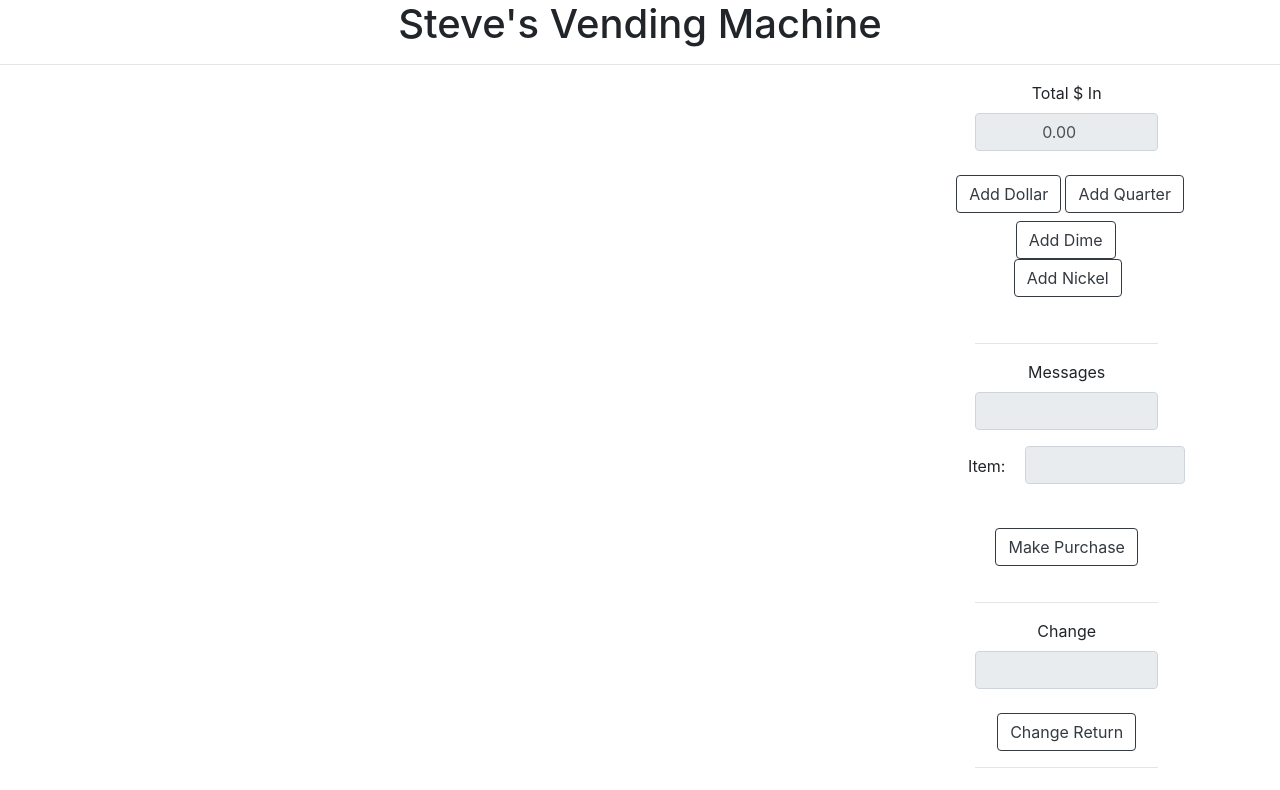
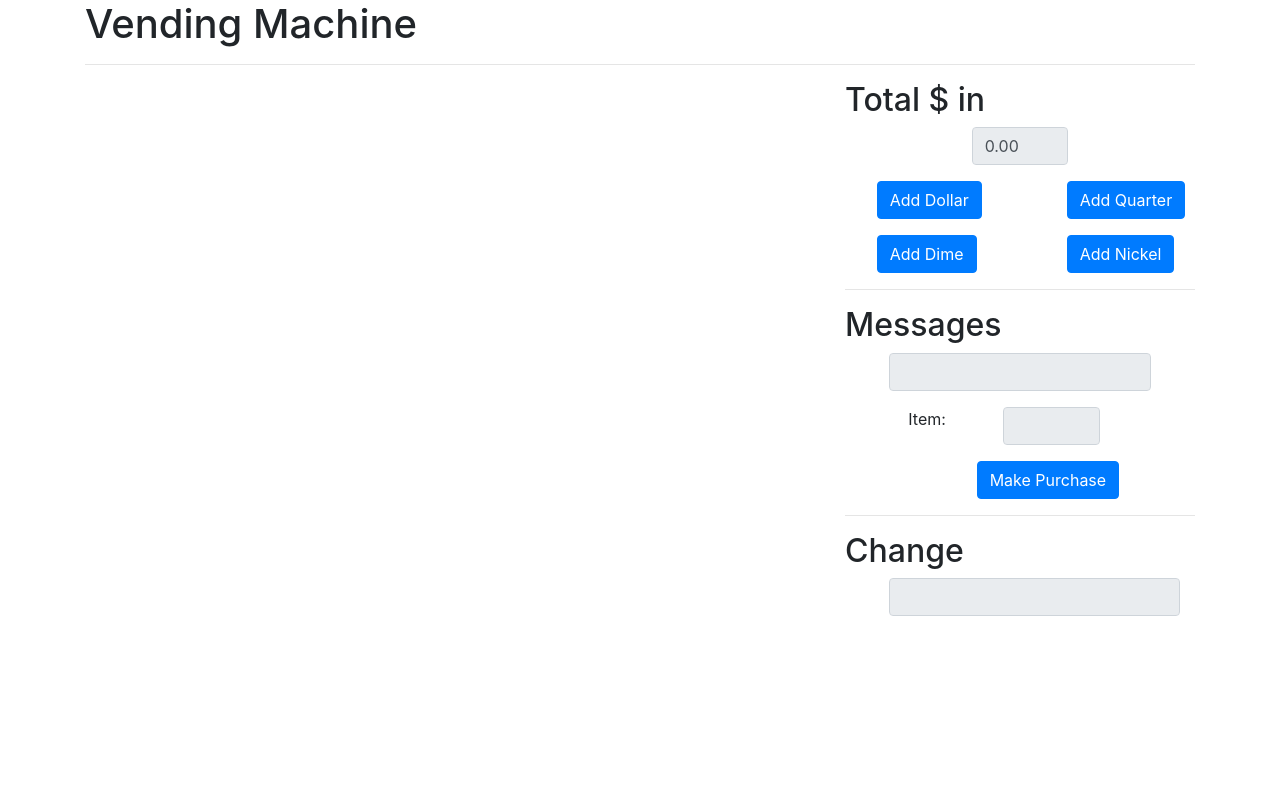
Before and after one commit to StevenGinsberg/StevenGinsberg.gihub.io, a plain HTML site: page index.html in a window 1280 px wide. Drawn offline with nearby package versions, Linux system fonts and the light colour scheme; no server answers.

Commit message:
Update index.html

```diff
--- a/index.html
+++ b/index.html
@@ -1,71 +1,175 @@
 <!doctype html>
 <html lang="en">
+
 <head>
     <!-- Required meta tags -->
     <meta charset="utf-8">
     <meta name="viewport" content="width=device-width, initial-scale=1, shrink-to-fit=no">
 
-    <title> Steve's Vending Machine</title>
+    <title>Vending Machine</title>
+
+
 
     <!-- Bootstrap CSS -->
-    <link rel="stylesheet" href="https://stackpath.bootstrapcdn.com/bootstrap/4.5.0/css/bootstrap.min.css" integrity="sha384-9aIt2nRpC12Uk9gS9baDl411NQApFmC26EwAOH8WgZl5MYYxFfc+NcPb1dKGj7Sk" crossorigin="anonymous">
+    <link rel="stylesheet" href="https://stackpath.bootstrapcdn.com/bootstrap/4.5.0/css/bootstrap.min.css"
+        integrity="sha384-9aIt2nRpC12Uk9gS9baDl411NQApFmC26EwAOH8WgZl5MYYxFfc+NcPb1dKGj7Sk" crossorigin="anonymous">
 
     <!-- Additional CSS files here -->
-    <link href="css/home.css" rel="stylesheet">
+    <link href="css/home.css" rel="stylesheet" type="text/css" />
+
 
 </head>
+
 <body>
 
-    <h1 class="text-center"> Steve's Vending Machine</h1>
+    <div class="container">
+        <h1 text-align: center;>Vending Machine</h1>
         <hr>
 
-    <!-- rhs of page -->
-    <div class="offset-md-9 col-md-2 text-center">
+        <ul class="list-group" id="errorMessages"></ul>
 
-      <!-- money form -->
-       <form class="form-group" role="form" id="moneyForm">
-         <label for="totalMoneyIn">Total $ In</label>
-         <input class="text-center form-control" type="number" step = 0.01 id="totalMoneyIn" value=0.00 readonly><br>
-         <button type="button" id="addDollar" class="btn btn-outline-dark" style="position:relative; left:-58px;">Add Dollar</button>
-         <button type="button" id="addQuarter" class="btn btn-outline-dark" style="position:relative; left:58px; top:-38px;">Add Quarter</button>
-         <button type="button" id="addDime" class="btn btn-outline-dark" style="position:relative; left:-1px; top:-30px;">Add Dime</button>
-         <button type="button" id="addNickel" class="btn btn-outline-dark" style="position:relative; left:1px; top:-30px;">Add Nickel</button>
-         <hr>
-       </form>
 
-       <!-- business form -->
-        <form class="form-group" role="form" id="businessForm">
-          <label for="messages">Messages</label>
-          <input class="text-center form-control" type="text" id="messages" readonly><br>
-          <label for="item" style="position:relative; left:-80px;"> Item:</label>
-          <input class="text-center form-control" type="number" id="item" style="position:relative; left: 50px; top:-40px; width: 160px;"readonly><br>
-          <button type="button" id="makePurchase" class="btn btn-outline-dark" style="position:relative; top:-20px;" onclick="purchaseItem()">Make Purchase</button>
-          <hr>
-        </form>
+        <div class="row">
+            <!-- container for items -->
+            <div class="col-md-8">
+                <div id="itemTable">
 
-        <!-- change form -->
-         <form class="form-group" role="form" id="changeForm">
-           <label for="change">Change</label>
-           <input class="text-center form-control" type="text" id="change" readonly><br>
-           <button type="button" id="changeReturn" class="btn btn-outline-dark" onClick="returnChange()">Change Return</button>
-           <hr>
-         </form>
+                    <table id="itemTable" class="table table-hover" cellspacing="1">
+                        <!-- <thead>
+                            <tr>
+                                <th width="30%"></th>
+                                <th width="30%"> </th>
+                                <th width="30%"></th>
+
+                            </tr>
+                        </thead> -->
+
+                        <tbody id="contentRows"></tbody>
+                    </table>
+
+                </div>
+                <!-- <div id="contentRows"></div> -->
+
             </div>
 
-  <!-- lhs of page -->
-  <div class="grid-container">
-    <div class=allItems  id="allItems">
+            <!-- container for Three stacked forms -->
+            <div class="col-md-4">
+
+                <h2>Total $ in</h2>
+
+
+                <div class="form-group row">
+
+                    <div class="offset-md-4 col-md-4">
+                        <!-- Upon start-up all input fields should be empty, except the "Total $ In" which should display "0.00" -->
+                        <input readonly type="number" class="form-control" id="totalMoney" value="0.00">
+                        <p> </p>
+                        <p> </p>
+                    </div>
+
+                    <div class="offset-md-1 col-md-5">
+                        <button type="button" id="addDollar" class="btn btn-primary" onclick="addMoney('1')">
+                            Add Dollar
+                        </button>
+                        <p> </p>
+                    </div>
+                    <div class="offset-md-1 col-md-5">
+                        <button type="button" id="addQuarter" class="btn btn-primary" onclick="addMoney('0.25')">
+                            Add Quarter
+                        </button>
+                    </div>
+
+                    <div class="offset-md-1 col-md-5">
+                        <button type="button" id="addDime" class="btn btn-primary" onclick="addMoney('0.10')">
+                            Add Dime
+                        </button>
+                    </div>
+
+                    <div class="offset-md-1 col-md-5">
+                        <button type="button" id="addNickel" class="btn btn-primary" onclick="addMoney('0.05')">
+                            Add Nickel
+                        </button>
                     </div>
                 </div>
 
+                <hr>
+                <h2>Messages</h2>
+
+                <div class="offset-md-1 col-md-10">
+                    <input readonly type="text" class="form-control" id="messageVM">
+                </div>
+
+                <p></p>
+                <div class="form-group row">
+                    <label for="itemNumber2" class="offset-md-2 col-md-3 control-label">
+                        Item:
+                    </label>
+
+                    <div class="col-md-4">
+                        <input readonly class="form-control" id="itemNumber">
+                    </div>
+                </div>
+
+
+                <div class="offset-md-4 col-md-8">
+                    <button type="button" id="makePurchase" class="btn btn-primary">
+                        Make Purchase
+                    </button>
+                </div>
+                <hr>
+
+
+                <h2>Change</h2>
+
+                <div class="offset-md-1 col-md-11">
+
+
+                    <input readonly type="text" class="form-control" id="change">
+                    <!-- <textarea input readonly class="form-control" id="change"></textarea> -->
+
+                </div>
+                <p></p>
+                <div class="offset-md-4 col-md-8">
+                    <button type="button" id="changeReturn" class="btn btn-primary" onclick="clearInputs()"
+                        style="display:none;">
+                        Change Return
+                    </button>
+                </div>
+
+
+
+            </div>
+        </div>
+
+
+
+    </div>
+
+
+
+
+
+
+
+
+
+
+
+
     <!-- jQuery first, then Popper.js, then Bootstrap JS -->
     <!-- use the the full jQuery build, NOT the slim build-->
-    <script src="https://code.jquery.com/jquery-3.5.1.min.js" integrity="sha256-9/aliU8dGd2tb6OSsuzixeV4y/faTqgFtohetphbbj0=" crossorigin="anonymous"></script>
-    <script src="https://cdn.jsdelivr.net/npm/popper.js@1.16.0/dist/umd/popper.min.js" integrity="sha384-Q6E9RHvbIyZFJoft+2mJbHaEWldlvI9IOYy5n3zV9zzTtmI3UksdQRVvoxMfooAo" crossorigin="anonymous"></script>
-    <script src="https://stackpath.bootstrapcdn.com/bootstrap/4.5.0/js/bootstrap.min.js" integrity="sha384-OgVRvuATP1z7JjHLkuOU7Xw704+h835Lr+6QL9UvYjZE3Ipu6Tp75j7Bh/kR0JKI" crossorigin="anonymous"></script>
+    <script src="https://code.jquery.com/jquery-3.5.1.min.js"
+        integrity="sha256-9/aliU8dGd2tb6OSsuzixeV4y/faTqgFtohetphbbj0=" crossorigin="anonymous"></script>
+    <script src="https://cdn.jsdelivr.net/npm/popper.js@1.16.0/dist/umd/popper.min.js"
+        integrity="sha384-Q6E9RHvbIyZFJoft+2mJbHaEWldlvI9IOYy5n3zV9zzTtmI3UksdQRVvoxMfooAo"
+        crossorigin="anonymous"></script>
+    <script src="https://stackpath.bootstrapcdn.com/bootstrap/4.5.0/js/bootstrap.min.js"
+        integrity="sha384-OgVRvuATP1z7JjHLkuOU7Xw704+h835Lr+6QL9UvYjZE3Ipu6Tp75j7Bh/kR0JKI"
+        crossorigin="anonymous"></script>
 
     <!-- custom js files -->
-    <script src="js/index.js"></script>
+    <script src="js/home.js"></script>
 
 </body>
+
 </html>
```
Lines whose indentation alone changed are shown as unchanged.
